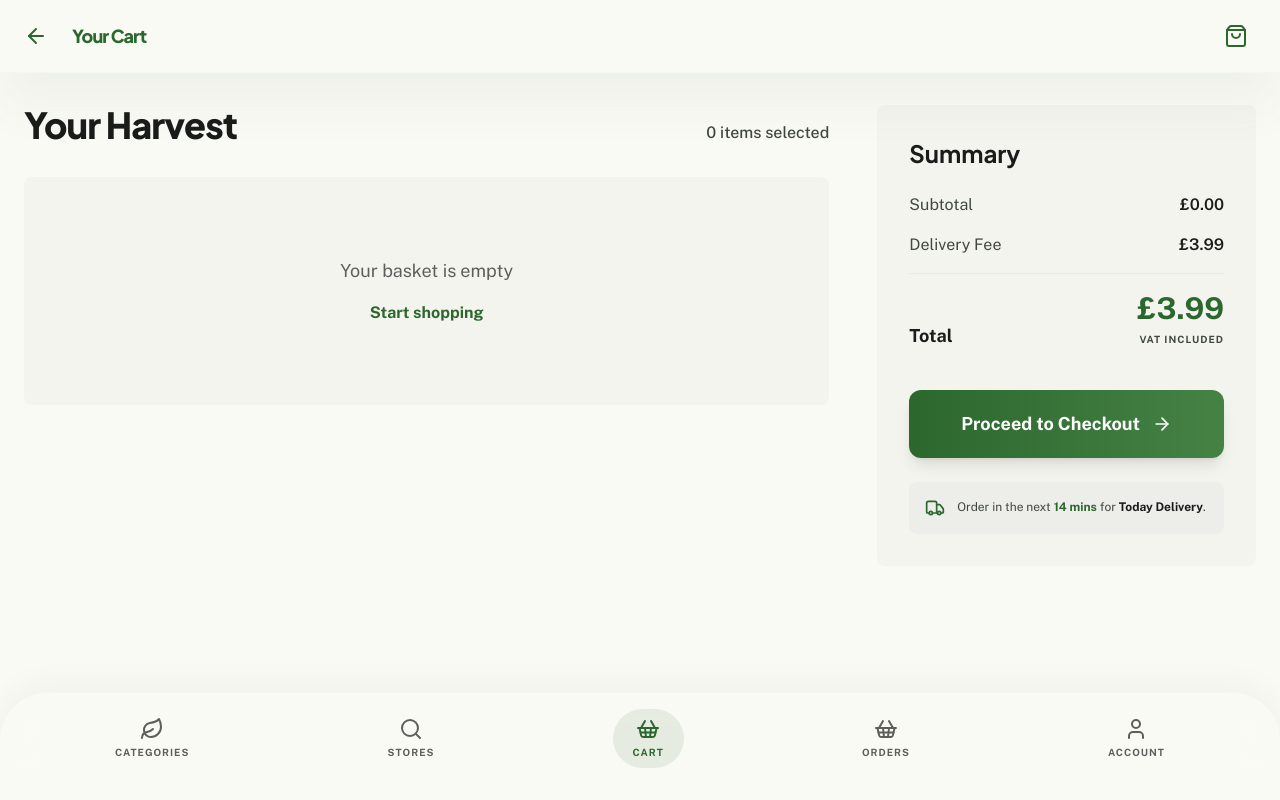
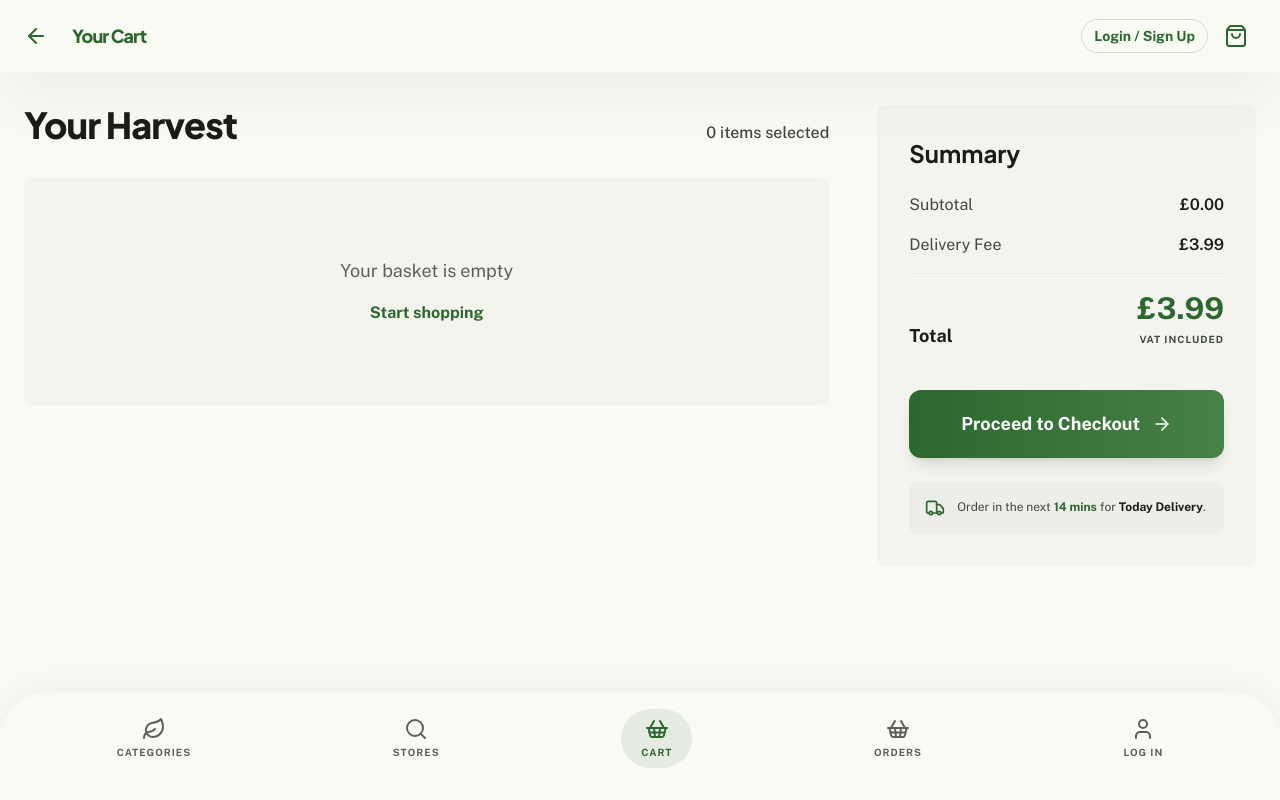
Before and after one commit to musnymubarak/UK_Grocery, a React (Vite) app in the folder storefront/: page /shop/cart in a window 1280 px wide. Built offline with nearby package versions, Linux system fonts and the light colour scheme.

Commit message:
feat: implement customer profile management with schema definitions, API service, and UI components

```diff
--- a/storefront/src/components/Layout.tsx
+++ b/storefront/src/components/Layout.tsx
@@ -1,6 +1,7 @@
 import { Link, useLocation, useNavigate } from 'react-router-dom';
 import { ArrowLeft, ShoppingBag, Leaf, Search, ShoppingBasket, User } from 'lucide-react';
 import { useCart } from '../CartContext';
+import { useAuth } from '../context/AuthContext';
 import { motion } from 'motion/react';
 import React from 'react';
 
@@ -13,6 +14,7 @@
 
 export default function Layout({ children, title = 'The Conservatory', subtitle, showBack = false }: LayoutProps) {
   const { totalItems, selectedStore } = useCart();
+  const { isAuthenticated, customer } = useAuth();
   const location = useLocation();
   const navigate = useNavigate();
 
@@ -42,7 +44,19 @@
             </h1>
           </div>
         </div>
-        <div className="flex items-center gap-4">
+        <div className="flex items-center gap-2">
+          {isAuthenticated ? (
+            <Link to="/profile" className="flex items-center gap-2 text-sm font-bold text-primary hover:bg-primary/5 px-3 py-1.5 rounded-full transition-colors">
+              <span className="w-7 h-7 rounded-full bg-primary/10 flex items-center justify-center text-xs border border-primary/20">
+                {customer?.name?.charAt(0).toUpperCase() || 'U'}
+              </span>
+              <span className="hidden sm:inline">Profile</span>
+            </Link>
+          ) : (
+            <Link to="/login" className="text-sm font-bold text-primary hover:bg-primary/5 px-3 py-1.5 rounded-full transition-colors border border-primary/20">
+              Login / Sign Up
+            </Link>
+          )}
           <Link to="/cart" className="relative p-2 text-primary hover:bg-primary/5 rounded-full transition-colors active:scale-95">
             <ShoppingBag size={24} />
             {totalItems > 0 && (
@@ -66,7 +80,7 @@
           <NavLink to="/stores" icon={<Search size={24} />} label="Stores" active={location.pathname === '/stores'} />
           <NavLink to="/cart" icon={<ShoppingBasket size={24} />} label="Cart" active={location.pathname === '/cart'} />
           <NavLink to="/history" icon={<ShoppingBasket size={24} />} label="Orders" active={location.pathname === '/history' || location.pathname.startsWith('/tracking') || location.pathname === '/success'} />
-          <NavLink to="/profile" icon={<User size={24} />} label="Account" active={location.pathname === '/profile'} />
+          <NavLink to={isAuthenticated ? "/profile" : "/login"} icon={<User size={24} />} label={isAuthenticated ? "Account" : "Log In"} active={location.pathname === '/profile' || location.pathname === '/login'} />
         </nav>
       )}
     </div>
--- a/storefront/src/screens/Profile.tsx
+++ b/storefront/src/screens/Profile.tsx
@@ -24,7 +24,7 @@
     customerAuthApi.getProfile()
       .then(res => {
         setProfile(res.data);
-        setName(res.data.name);
+        setName(res.data.full_name || '');
         setPhone(res.data.phone || '');
         setLoading(false);
       })
--- a/storefront/src/services/api.ts
+++ b/storefront/src/services/api.ts
@@ -85,17 +85,28 @@
   getProfile: () => api.get('/customers/me'),
 
   updateProfile: (data: {
+    name?: string;
     full_name?: string;
     phone?: string;
-  }) => api.put('/customers/me', data),
+  }) => api.put('/customers/me', {
+    full_name: data.full_name || data.name,
+    phone: data.phone
+  }),
 
   addAddress: (data: {
     line1: string;
     line2?: string;
     city: string;
+    state?: string;
     postcode: string;
     is_default?: boolean;
-  }) => api.post('/customers/me/addresses', data),
+  }) => api.post('/customers/me/addresses', {
+    street: data.line1 + (data.line2 ? `, ${data.line2}` : ''),
+    city: data.city,
+    state: data.state || '',
+    postcode: data.postcode,
+    is_default: data.is_default || false
+  }),
 
   removeAddress: (id: string) => api.delete(`/customers/me/addresses/${id}`),
 };
```
Also changed, not shown: 1 other file (tests, documents, lock files or other folders).
